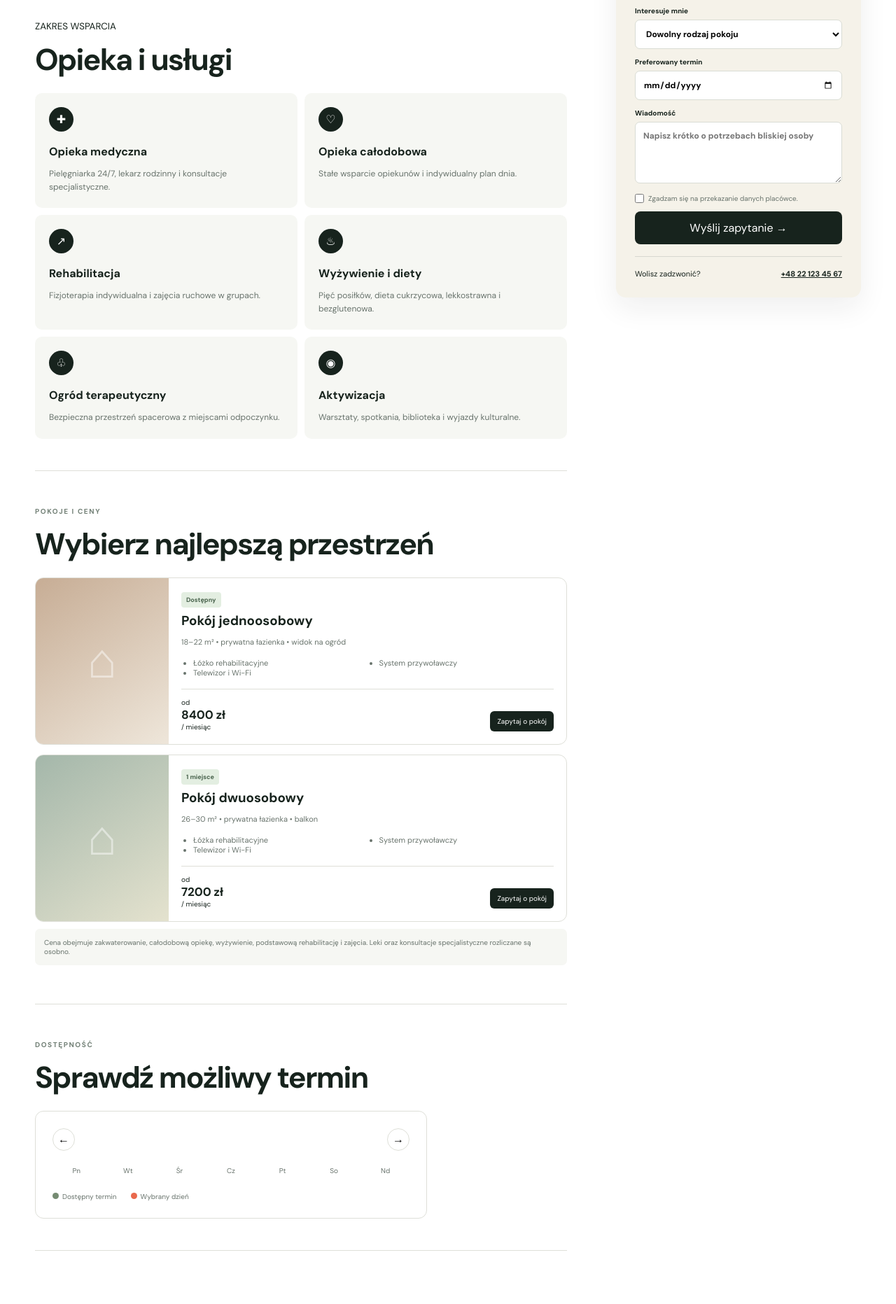
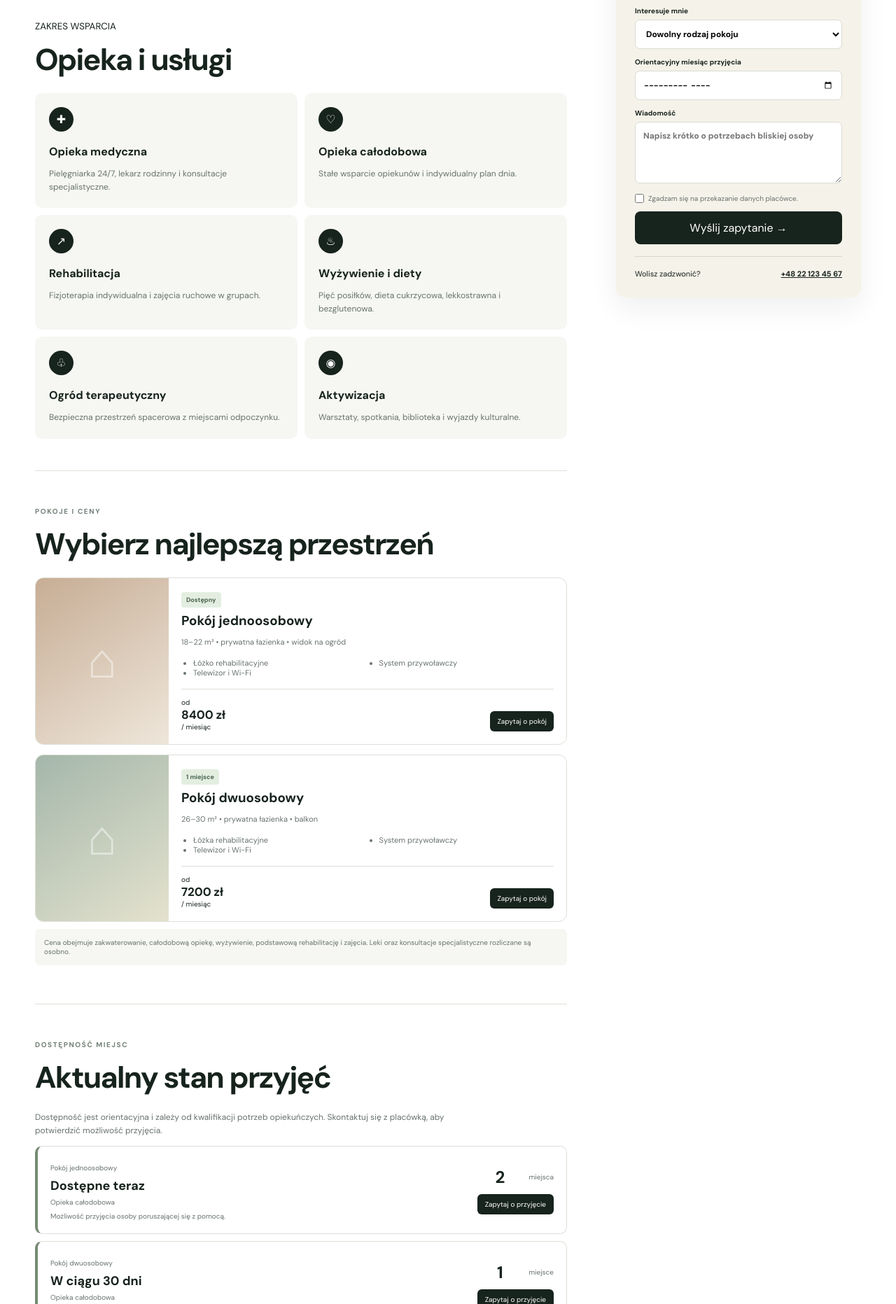
Before and after one commit to Thomaski82/Blisko, a plain HTML site: page detail.html in a window 1280 px wide. Shown: the part 1262-3125 px from the top of the page at 70% size. Drawn offline with Linux system fonts and the light colour scheme; a web font is replaced by a local one.

Commit message:
Replace calendar with vacancy model: update detail.html

```diff
--- a/detail.html
+++ b/detail.html
@@ -5,7 +5,7 @@
 <div class="page"><article class="content"><section class="summary"><h2>Spokojny dom blisko miasta</h2><p>Zielona Przystań to kameralny dom opieki w zielonej części Wilanowa. Zapewniamy całodobowe wsparcie, opiekę pielęgniarską oraz indywidualny plan opieki przygotowany wspólnie z rodziną i lekarzem.</p><p>Placówka mieści maksymalnie 42 mieszkańców. Zespół jest obecny przez całą dobę, a rodziny mogą odwiedzać bliskich każdego dnia.</p><div class="facts"><span><b>42</b> mieszkańców</span><span><b>24/7</b> opieka</span><span><b>2019</b> rok otwarcia</span><span><b>12 km</b> od centrum</span></div></section>
 <section><div class="section-head"><div><small>ZAKRES WSPARCIA</small><h2>Opieka i usługi</h2></div></div><div class="services"><div><i>✚</i><b>Opieka medyczna</b><p>Pielęgniarka 24/7, lekarz rodzinny i konsultacje specjalistyczne.</p></div><div><i>♡</i><b>Opieka całodobowa</b><p>Stałe wsparcie opiekunów i indywidualny plan dnia.</p></div><div><i>↗</i><b>Rehabilitacja</b><p>Fizjoterapia indywidualna i zajęcia ruchowe w grupach.</p></div><div><i>♨</i><b>Wyżywienie i diety</b><p>Pięć posiłków, dieta cukrzycowa, lekkostrawna i bezglutenowa.</p></div><div><i>♧</i><b>Ogród terapeutyczny</b><p>Bezpieczna przestrzeń spacerowa z miejscami odpoczynku.</p></div><div><i>◉</i><b>Aktywizacja</b><p>Warsztaty, spotkania, biblioteka i wyjazdy kulturalne.</p></div></div></section>
 <section><small>POKOJE I CENY</small><h2>Wybierz najlepszą przestrzeń</h2><div class="rooms"><article><div class="room-photo one"></div><div><span class="available">Dostępny</span><h3>Pokój jednoosobowy</h3><p>18–22 m² • prywatna łazienka • widok na ogród</p><ul><li>Łóżko rehabilitacyjne</li><li>Telewizor i Wi-Fi</li><li>System przywoławczy</li></ul><footer><span>od <b>8 400 zł</b> / miesiąc</span><button data-room="Pokój jednoosobowy">Zapytaj o pokój</button></footer></div></article><article><div class="room-photo two"></div><div><span class="available">1 miejsce</span><h3>Pokój dwuosobowy</h3><p>26–30 m² • prywatna łazienka • balkon</p><ul><li>Łóżka rehabilitacyjne</li><li>Telewizor i Wi-Fi</li><li>System przywoławczy</li></ul><footer><span>od <b>7 200 zł</b> / miesiąc</span><button data-room="Pokój dwuosobowy">Zapytaj o pokój</button></footer></div></article></div><p class="price-note">Cena obejmuje zakwaterowanie, całodobową opiekę, wyżywienie, podstawową rehabilitację i zajęcia. Leki oraz konsultacje specjalistyczne rozliczane są osobno.</p></section>
-<section id="availability"><small>DOSTĘPNOŚĆ</small><h2>Sprawdź możliwy termin</h2><div class="calendar"><div class="cal-head"><button id="prev">←</button><strong id="month"></strong><button id="next">→</button></div><div class="week"><span>Pn</span><span>Wt</span><span>Śr</span><span>Cz</span><span>Pt</span><span>So</span><span>Nd</span></div><div id="days"></div><div class="legend"><span><i></i>Dostępny termin</span><span><i></i>Wybrany dzień</span></div></div></section></article>
-<aside class="contact"><div class="contact-card"><small>ODPOWIADAMY ZWYKLE W 2 GODZINY</small><h2>Zapytaj o miejsce</h2><p>Wyślij niezobowiązujące zapytanie. Placówka skontaktuje się z Tobą, by omówić potrzeby bliskiej osoby.</p><form id="contactForm"><label>Imię i nazwisko<input name="name" required placeholder="Jan Kowalski"></label><label>Telefon<input name="phone" required type="tel" placeholder="+48 500 000 000"></label><label>E-mail<input name="email" required type="email" placeholder="jan@email.pl"></label><label>Interesuje mnie<select name="room"><option>Dowolny rodzaj pokoju</option><option>Pokój jednoosobowy</option><option>Pokój dwuosobowy</option></select></label><label>Preferowany termin<input name="date" id="contactDate" type="date"></label><label>Wiadomość<textarea name="message" rows="4" placeholder="Napisz krótko o potrzebach bliskiej osoby"></textarea></label><label class="agree"><input required type="checkbox"> Zgadzam się na przekazanie danych placówce.</label><button type="submit">Wyślij zapytanie →</button></form><div class="call"><span>Wolisz zadzwonić?</span><a href="tel:+48221234567">+48 22 123 45 67</a></div></div></aside></div>
+<section id="availability"><small>DOSTĘPNOŚĆ MIEJSC</small><h2>Aktualny stan przyjęć</h2><p class="availabilityIntro">Dostępność jest orientacyjna i zależy od kwalifikacji potrzeb opiekuńczych. Skontaktuj się z placówką, aby potwierdzić możliwość przyjęcia.</p><div class="vacancies" id="vacancies"></div><div class="freshness"><span><i></i><b id="confirmedAt">Potwierdzono przez placówkę dzisiaj</b></span><small>Informacja automatycznie zmieni się na „do potwierdzenia”, jeśli placówka nie zaktualizuje jej przez 30 dni.</small></div></section></article>
+<aside class="contact"><div class="contact-card"><small>ODPOWIADAMY ZWYKLE W 2 GODZINY</small><h2>Zapytaj o miejsce</h2><p>Wyślij niezobowiązujące zapytanie. Placówka skontaktuje się z Tobą, by omówić potrzeby bliskiej osoby.</p><form id="contactForm"><label>Imię i nazwisko<input name="name" required placeholder="Jan Kowalski"></label><label>Telefon<input name="phone" required type="tel" placeholder="+48 500 000 000"></label><label>E-mail<input name="email" required type="email" placeholder="jan@email.pl"></label><label>Interesuje mnie<select name="room"><option>Dowolny rodzaj pokoju</option><option>Pokój jednoosobowy</option><option>Pokój dwuosobowy</option></select></label><label>Orientacyjny miesiąc przyjęcia<input name="date" id="contactDate" type="month"></label><label>Wiadomość<textarea name="message" rows="4" placeholder="Napisz krótko o potrzebach bliskiej osoby"></textarea></label><label class="agree"><input required type="checkbox"> Zgadzam się na przekazanie danych placówce.</label><button type="submit">Wyślij zapytanie →</button></form><div class="call"><span>Wolisz zadzwonić?</span><a href="tel:+48221234567">+48 22 123 45 67</a></div></div></aside></div>
 <section class="visit"><div><small>PRZED PODJĘCIEM DECYZJI</small><h2>Umów wizytę i poznaj to miejsce</h2><p>Zobacz pokoje, porozmawiaj z personelem i sprawdź atmosferę placówki.</p></div><button id="visit">Umów bezpłatną wizytę →</button></section></main>
 <div class="modal" id="modal" hidden><button id="close">×</button><div><span id="slideLabel"></span></div><button id="back">←</button><button id="forward">→</button></div><div class="toast" id="toast"></div><script src="detail.js"></script></body></html>
```
